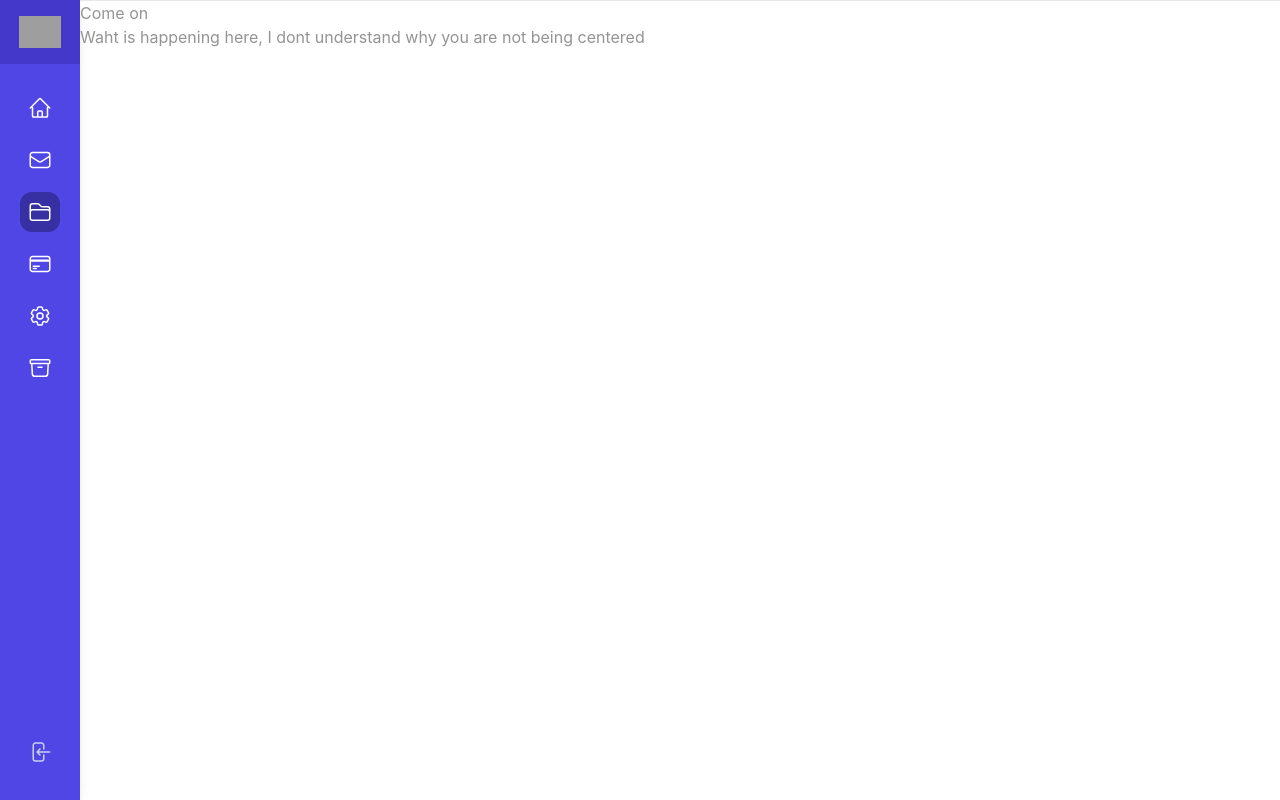
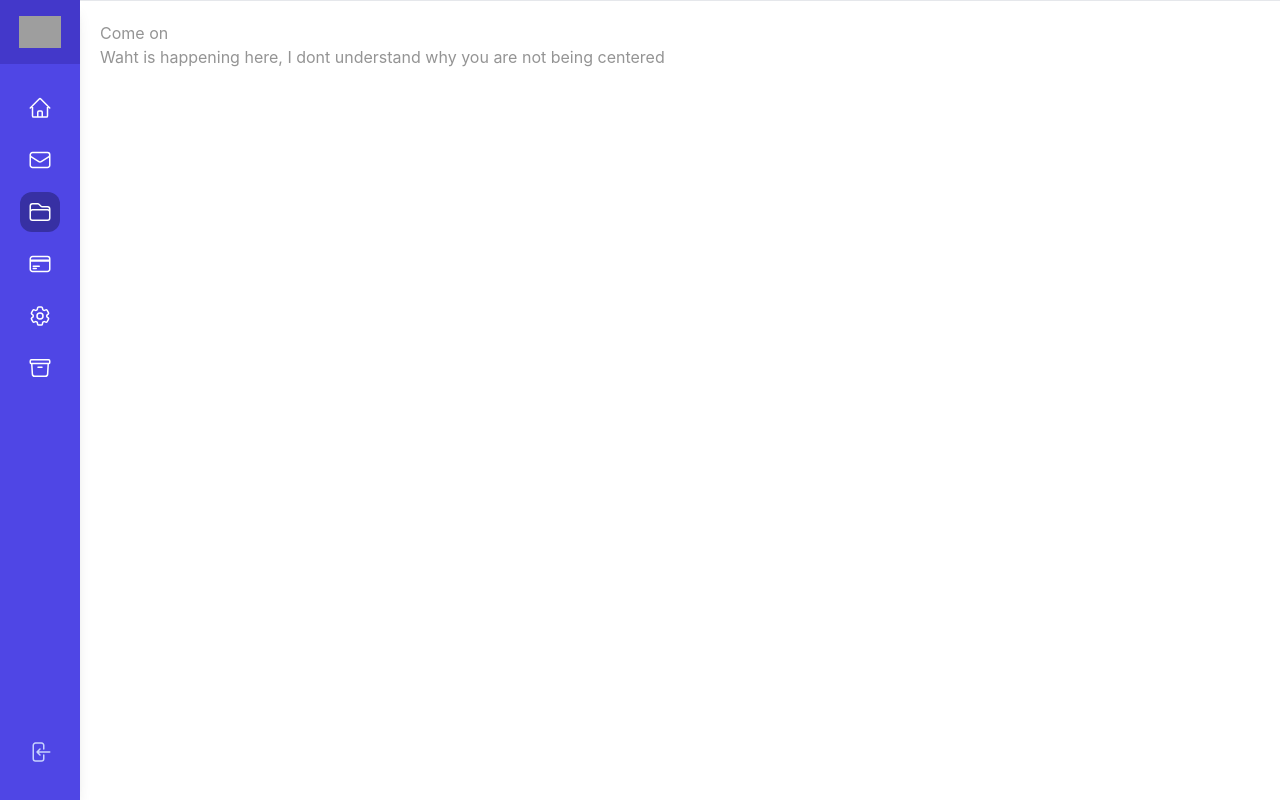
Before and after one commit to kingdanie/intime, a Next.js app: page /contact in a window 1280 px wide. Built offline with nearby package versions, Linux system fonts and the light colour scheme; grey boxes are pictures that could not be loaded.

Commit message:
add vertical overflow to layout 2

```diff
--- a/pages/layout2.tsx
+++ b/pages/layout2.tsx
@@ -17,7 +17,7 @@ export default function OtherLayout({
         <Sidebar2 sidebarOpen={sidebarOpen} setSidebarOpen={setSidebarOpen} />
           <div className="flex flex-1 flex-col h-screen">
      <TopBar setSidebarOpen={() => setSidebarOpen(true)}/>
-            <main className="min-w-0 flex-1 border-t border-gray-200 lg:flex">
+            <main className="min-w-0 flex-1 border-t border-gray-200 lg:flex pt-5 px-5 overflow-y-auto">
               {/* Primary column */}
               {children}
             </main>
```
